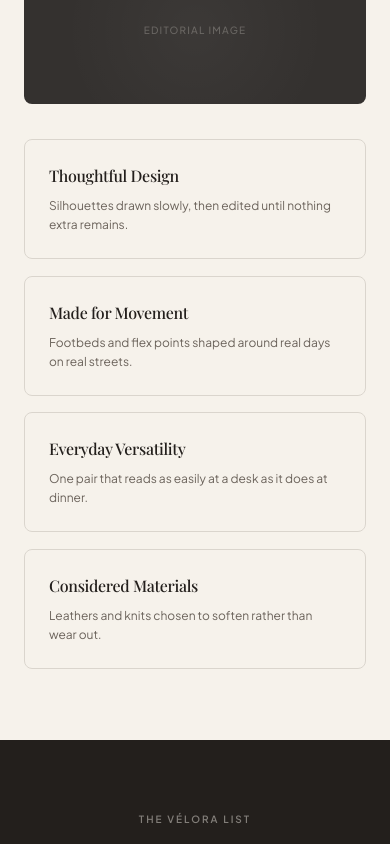
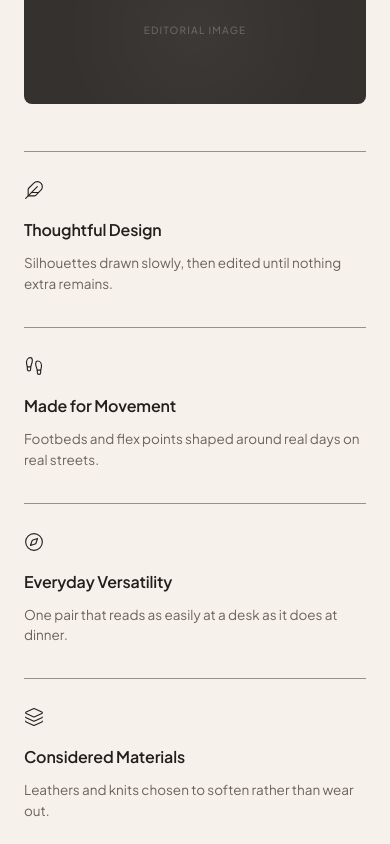
Before and after one commit to ShreyasSawant05/Velora, a React (Vite) app: page / in a window 390 px wide. Shown: the part 5140-5984 px from the top of the page. Built offline with nearby package versions, Linux system fonts and the light colour scheme; no server answers; a web font is replaced by a local one.

Commit message:
Update features section layout and integrate Shopify live collection images

```diff
--- a/src/context/ProductContext.jsx
+++ b/src/context/ProductContext.jsx
@@ -1,5 +1,5 @@
 import React, { createContext, useContext, useState, useEffect, useCallback } from 'react';
-import { getProducts } from '../lib/shopify/products.js';
+import { getProducts, getCollections } from '../lib/shopify/products.js';
 
 const ProductContext = createContext();
 
@@ -23,33 +23,48 @@ export const ProductProvider = ({ children }) => {
     setLoading(true);
     setError(null);
     try {
-      const shopifyProducts = await getProducts(50);
+      const [shopifyProducts, shopifyCollections] = await Promise.all([
+        getProducts(50),
+        getCollections(10)
+      ]);
+
       setProducts(shopifyProducts);
 
-      // Derive categories dynamically from Shopify products if collections exist
-      if (shopifyProducts && shopifyProducts.length > 0) {
-        const foundCategories = new Set();
-        shopifyProducts.forEach(p => {
-          if (p.category && p.category !== 'Footwear') {
-            foundCategories.add(p.category);
+      // Map Shopify collection images
+      const collectionMap = new Map();
+      (shopifyCollections || []).forEach(col => {
+        if (col.title) collectionMap.set(col.title.toLowerCase(), col);
+        if (col.handle) collectionMap.set(col.handle.toLowerCase(), col);
+      });
+
+      // Enrich default categories with images
+      const enrichedCategories = DEFAULT_CATEGORIES.map(cat => {
+        const matched = collectionMap.get(cat.name.toLowerCase()) || collectionMap.get(cat.slug.toLowerCase());
+        return {
+          ...cat,
+          image: matched?.image || null
+        };
+      });
+
+      // Add any additional collections from Shopify
+      if (shopifyCollections && shopifyCollections.length > 0) {
+        shopifyCollections.forEach((col, idx) => {
+          const exists = enrichedCategories.some(c => c.name.toLowerCase() === col.title.toLowerCase());
+          if (!exists) {
+            enrichedCategories.push({
+              id: `shopify-col-${col.id || idx}`,
+              name: col.title,
+              subtitle: col.description || '',
+              slug: col.title,
+              image: col.image
+            });
           }
         });
+      }
 
-        if (foundCategories.size > 0) {
-          const dynamicCatList = [{ id: 'all', name: 'All', slug: 'all' }];
-          Array.from(foundCategories).forEach((catName, idx) => {
-            dynamicCatList.push({
-              id: `cat-${idx}-${catName.toLowerCase().replace(/\s+/g, '-')}`,
-              name: catName,
-              subtitle: '',
-              slug: catName
-            });
-          });
-          setCategories(dynamicCatList);
-        }
-      }
+      setCategories(enrichedCategories);
     } catch (err) {
-      console.error('Failed to load Shopify products:', err);
+      console.error('Failed to load Shopify data:', err);
       setError(err.message || 'Unable to connect to Shopify store.');
       setProducts([]);
     } finally {
--- a/src/pages/Home/Home.css
+++ b/src/pages/Home/Home.css
@@ -260,7 +260,14 @@
   position: relative;
 }
 
-.home-category-image img {
+.home-category-image img,
+.home-category-img {
+  width: 100%;
+  height: 100%;
+  object-fit: cover;
+  object-position: center;
+  position: relative;
+  z-index: 1;
   transition: transform 0.6s cubic-bezier(0.25, 1, 0.5, 1);
 }
 
@@ -521,57 +528,68 @@
 .home-features-grid {
   display: grid;
   grid-template-columns: repeat(4, 1fr);
-  gap: 20px;
+  gap: 36px;
+  margin-top: 48px;
 }
 
 @media (max-width: 1024px) {
   .home-features-grid {
     grid-template-columns: repeat(2, 1fr);
-    gap: 16px;
+    gap: 36px 28px;
   }
 }
 
-@media (max-width: 480px) {
+@media (max-width: 560px) {
   .home-features-grid {
     grid-template-columns: 1fr;
+    gap: 32px;
   }
 }
 
-.home-feature-card {
-  padding: 24px;
-  border: 1px solid var(--border);
-  border-radius: 8px;
-  background-color: var(--background);
-  transition: transform 0.3s cubic-bezier(0.16, 1, 0.3, 1), border-color 0.3s ease, box-shadow 0.3s cubic-bezier(0.16, 1, 0.3, 1);
+.home-feature-column {
+  border-top: 1px solid rgba(35, 31, 28, 0.45);
+  padding-top: 28px;
+  display: flex;
+  flex-direction: column;
+  align-items: flex-start;
+  transition: border-color 0.3s ease;
 }
 
-.home-feature-card:hover {
-  border-color: var(--accent);
-  transform: translateY(-4px);
-  box-shadow: 0 10px 24px -4px rgba(35, 31, 28, 0.08);
+.home-feature-column:hover {
+  border-top-color: var(--foreground);
 }
 
-.home-feature-card svg {
+.home-feature-icon-wrapper {
+  margin-bottom: 20px;
+  color: var(--foreground);
+  display: flex;
+  align-items: center;
+}
+
+.home-feature-icon {
+  color: var(--foreground);
   transition: transform 0.3s cubic-bezier(0.16, 1, 0.3, 1);
 }
 
-.home-feature-card:hover svg {
-  transform: translateY(-2px) scale(1.1);
+.home-feature-column:hover .home-feature-icon {
+  transform: translateY(-2px);
 }
 
 .home-feature-title {
-  font-family: var(--font-serif);
+  font-family: var(--font-sans);
   font-size: 16px;
-  font-weight: 500;
+  font-weight: 600;
   color: var(--foreground);
-  margin: 0 0 8px;
+  margin: 0 0 12px;
+  letter-spacing: -0.01em;
+  line-height: 1.3;
 }
 
 .home-feature-desc {
   font-family: var(--font-sans);
-  font-size: 12px;
+  font-size: 13.5px;
   color: var(--muted-foreground);
-  line-height: 1.6;
+  line-height: 1.55;
   margin: 0;
 }
 
--- a/src/pages/Home/Home.jsx
+++ b/src/pages/Home/Home.jsx
@@ -1,6 +1,6 @@
 import React, { useState } from 'react';
 import { Link } from 'react-router-dom';
-import { ArrowRight, CheckCircle } from 'lucide-react';
+import { ArrowRight, CheckCircle, Feather, Footprints, Compass, Layers } from 'lucide-react';
 import { useProducts } from '../../context/ProductContext';
 import { PRODUCTS as staticProducts } from '../../data/products';
 import { ProductCard } from '../../components/Product/ProductCard';
@@ -9,7 +9,7 @@ import './Home.css';
 
 export const Home = () => {
   const { showToast } = useCart();
-  const { products: shopifyProducts, loading: productsLoading } = useProducts();
+  const { products: shopifyProducts, categories: contextCategories } = useProducts();
   const [email, setEmail] = useState('');
   const [subscribed, setSubscribed] = useState(false);
 
@@ -31,7 +31,15 @@ export const Home = () => {
     { title: "Loafers", subtitle: "Slip-on refinement", slug: "Loafers" },
     { title: "Sandals", subtitle: "Warm-weather ease", slug: "Sandals" },
     { title: "Boots", subtitle: "Seasonless structure", slug: "Boots" }
-  ];
+  ].map(cat => {
+    const matched = (contextCategories || []).find(
+      c => c.name?.toLowerCase() === cat.title.toLowerCase() || c.slug?.toLowerCase() === cat.slug.toLowerCase()
+    );
+    return {
+      ...cat,
+      image: matched?.image || null
+    };
+  });
 
   return (
     <div className="home-page">
@@ -75,7 +83,11 @@ export const Home = () => {
                 className={`home-category-card reveal-delay-${(index % 4) + 1}`}
               >
                 <div className="home-category-image">
-                  <span className="home-category-placeholder-text">{cat.title}</span>
+                  {cat.image ? (
+                    <img src={cat.image} alt={cat.title} className="home-category-img" />
+                  ) : (
+                    <span className="home-category-placeholder-text">{cat.title}</span>
+                  )}
                 </div>
                 <div className="home-category-info">
                   <h3 className="home-category-name">{cat.title}</h3>
@@ -156,16 +168,38 @@ export const Home = () => {
 
           <div className="home-features-grid">
             {[
-              { title: "Thoughtful Design", desc: "Silhouettes drawn slowly, then edited until nothing extra remains." },
-              { title: "Made for Movement", desc: "Footbeds and flex points shaped around real days on real streets." },
-              { title: "Everyday Versatility", desc: "One pair that reads as easily at a desk as it does at dinner." },
-              { title: "Considered Materials", desc: "Leathers and knits chosen to soften rather than wear out." }
-            ].map((feat, idx) => (
-              <div key={feat.title} className={`home-feature-card reveal-delay-${idx + 1}`}>
-                <h3 className="home-feature-title">{feat.title}</h3>
-                <p className="home-feature-desc">{feat.desc}</p>
-              </div>
-            ))}
+              {
+                icon: Feather,
+                title: "Thoughtful Design",
+                desc: "Silhouettes drawn slowly, then edited until nothing extra remains."
+              },
+              {
+                icon: Footprints,
+                title: "Made for Movement",
+                desc: "Footbeds and flex points shaped around real days on real streets."
+              },
+              {
+                icon: Compass,
+                title: "Everyday Versatility",
+                desc: "One pair that reads as easily at a desk as it does at dinner."
+              },
+              {
+                icon: Layers,
+                title: "Considered Materials",
+                desc: "Leathers and knits chosen to soften rather than wear out."
+              }
+            ].map((feat, idx) => {
+              const IconComponent = feat.icon;
+              return (
+                <div key={feat.title} className={`home-feature-column reveal-delay-${idx + 1}`}>
+                  <div className="home-feature-icon-wrapper">
+                    <IconComponent size={20} strokeWidth={1.35} className="home-feature-icon" />
+                  </div>
+                  <h3 className="home-feature-title">{feat.title}</h3>
+                  <p className="home-feature-desc">{feat.desc}</p>
+                </div>
+              );
+            })}
           </div>
         </div>
       </section>
```
Also changed, not shown: src/lib/shopify/products.js, src/lib/shopify/queries.js.
